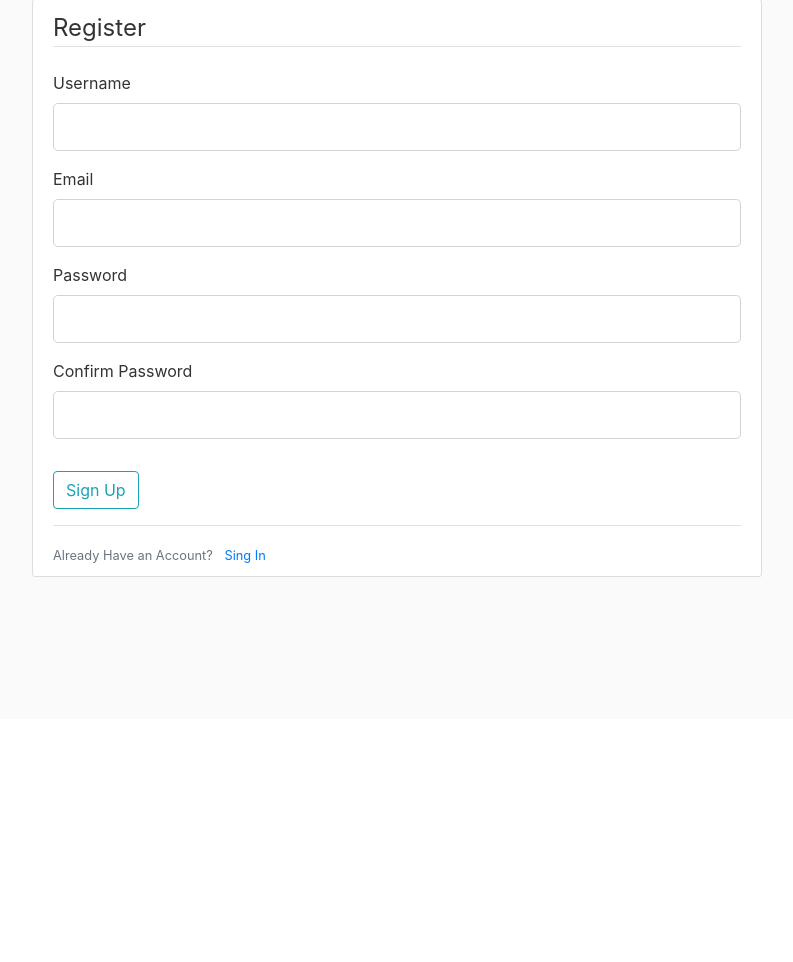
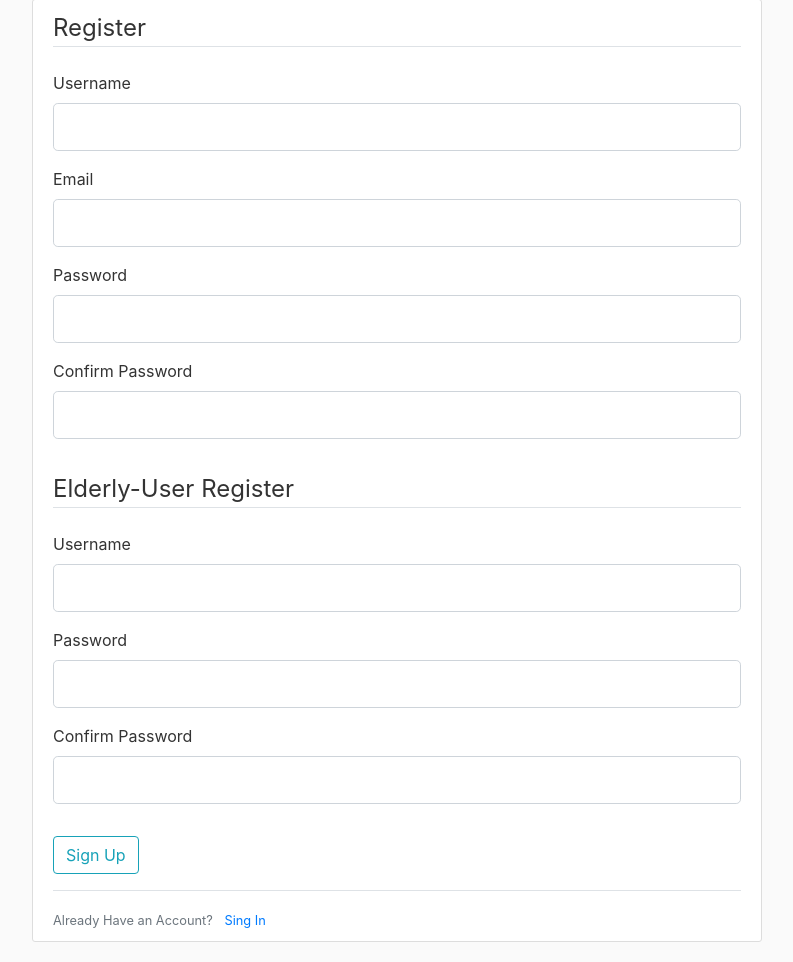
Before and after one commit to idobarakk/W88-Project, a Flask app: page /register in a window 1280 px wide. Shown: the part 81-1043 px from the top of the page, without its empty margins (53-846 px from the left). Before the commit the page ends 658 px from the top, so only its background shows below. Run offline with Flask 3, Linux system fonts and the light colour scheme; some libraries are stand-ins or nearby versions.

Commit message:
eldryuser

```diff
--- a/webapp_flask/app/forms.py
+++ b/webapp_flask/app/forms.py
@@ -15,6 +15,9 @@ class RegistrationForm(FlaskForm):
     email = StringField('Email',validators=[DataRequired(),Email()])
     password = PasswordField('Password',validators=[DataRequired()])
     confirm_password = PasswordField('Confirm Password', validators=[DataRequired(),EqualTo('password')])
+    elderlyusername = StringField('Username',validators=[DataRequired(),Length(min=2,max=20) ])
+    elderlypassword = PasswordField('Password', validators=[DataRequired()])
+    elderlyconfirm_password = PasswordField('Confirm Password', validators=[DataRequired(), EqualTo('elderlypassword')])
     submit = SubmitField('Sign Up')
 
     def validate_username (self,username):
@@ -26,6 +29,11 @@ class RegistrationForm(FlaskForm):
         user = User.query.filter_by(email=email.data).first()
         if user:
             raise ValidationError('That email is taken. Choose a diffrent one.')
+
+    def validate_elderlyusername(self, username):
+        user = User.query.filter_by(username=username.data).first()
+        if user:
+            raise ValidationError('That Username is taken. Choose a diffrent one.')
 
 
 class LoginForms(FlaskForm):
@@ -60,6 +68,7 @@ class UpdateAccountForm(FlaskForm):
 
 
 class AddNotificationForm(FlaskForm):
+    eldrly = SelectField('Eldrly user', validators=[DataRequired()])
     title = StringField('Title',validators=[DataRequired()])
     content = TextAreaField('Content',validators=[DataRequired()])
     date = DateField('Date',validators=[DataRequired()])
--- a/webapp_flask/app/routes.py
+++ b/webapp_flask/app/routes.py
@@ -2,7 +2,7 @@ import secrets
 import os
 from PIL import Image
 from flask import Flask, render_template, url_for,  flash, redirect, request,abort
-from app.models import User, Notification ,Drug, DrugSchedule,Activities
+from app.models import User, Notification ,Drug, DrugSchedule,Activities,Elderlyuser
 from app import app, db, bcrypt ,socketio
 from app.forms import RegistrationForm, LoginForms ,UpdateAccountForm, AddNotificationForm ,AddDrugForm,AddActivityForm
 from flask_login import login_user, current_user ,logout_user,login_required
@@ -141,14 +141,15 @@ def delete_notification(notification_id):
 @app.route("/add_notification",methods=['GET','POST'])
 @login_required
 def add_notification():
+    eldelys = Elderlyuser.query.filter_by(user_id=current_user.id)
     form = AddNotificationForm()
     if form.validate_on_submit():
-        notification = Notification(title=form.title.data,content=form.content.data,date=form.date.data,time=form.time.data,user_id=current_user.id)
+        notification = Notification(title=form.title.data,content=form.content.data,date=form.date.data,time=form.time.data,user_id=current_user.id,elderly_user_id=form.eldrly.data)
         db.session.add(notification)
         db.session.commit()
         return redirect(url_for('notification'))
         flash('Your Notification has been added !','success')
-    return render_template("add_notification.html", title="Add Notification", form=form)
+    return render_template("add_notification.html", title="Add Notification", form=form ,eldelys=eldelys)
 
 
 @app.route("/notification")
@@ -181,11 +182,13 @@ def register():
         return redirect(url_for('home'))
     form = RegistrationForm()
     if form.validate_on_submit():
-
         hased_pw = bcrypt.generate_password_hash(form.password.data).decode('utf-8')
+        elderly_hased_pw = bcrypt.generate_password_hash(form.elderlypassword.data).decode('utf-8')
         user = User(username=form.username.data,email=form.email.data,password=hased_pw)
-
         db.session.add(user)
+        db.session.commit()
+        elderly_user = Elderlyuser(username=form.elderlyusername.data, password=elderly_hased_pw, user_id=user.id)
+        db.session.add(elderly_user)
         db.session.commit()
         flash('Your account has been Created !','success')
         return redirect(url_for('login'))
@@ -229,8 +232,6 @@ def save_picture(form_picture):
     i.save(picture_path)
 
     return picture_fn
-
-
 
 
 
--- a/webapp_flask/app/templates/add_notification.html
+++ b/webapp_flask/app/templates/add_notification.html
@@ -6,6 +6,9 @@
                 {{ form.hidden_tag() }}
                 <fieldset class="form-group">
                     <legend class="border-bottom mb-4"> Add Notification</legend>
+                    <div class="form-group">
+                       {{ eldelys }}
+                    </div>
                     <div class="form-group">
                         {{ form.title.label(class="form-control-label") }}
                         {% if form.title.errors %}
--- a/webapp_flask/app/templates/register.html
+++ b/webapp_flask/app/templates/register.html
@@ -59,6 +59,49 @@
 				{% endif %}
 			</div>
 		</fieldset>
+		<fieldset class="form-group">
+			<legend class="border-bottom mb-4"> Elderly-User Register</legend>
+		<div class="form-group">
+				{{ form.elderlyusername.label(class="form-control-label") }}
+				{% if form.elderlyusername.errors %}
+					{{ form.elderlyusername(class="form-control form-control-lg is-invalid")}}
+					<div class="is-invalid">
+						{% for error in form.elderlyusername.errors %}
+							<span>{{ error }}</span>
+						{% endfor %}
+					</div>
+				{% else %}
+					{{ form.elderlyusername(class="form-control form-control-lg") }}
+				{% endif %}
+			</div>
+			<div class="form-group">
+			{{ form.elderlypassword.label(class="form-control-label") }}
+				{% if form.elderlypassword.errors %}
+					{{ form.elderlypassword(class="form-control form-control-lg is-invalid")}}
+					<div class="is-invalid">
+						{% for error in form.elderlypassword.errors %}
+							<span>{{ error }}</span>
+						{% endfor %}
+					</div>
+				{% else %}
+					{{ form.elderlypassword(class="form-control form-control-lg") }}
+				{% endif %}
+			</div>
+			<div class="form-group">
+			{{ form.elderlyconfirm_password.label(class="form-control-label") }}
+				{% if form.elderlyconfirm_password.errors %}
+					{{ form.elderlyconfirm_password(class="form-control form-control-lg is-invalid")}}
+					<div class="is-invalid">
+						{% for error in form.elderlyconfirm_password.errors %}
+							<span>{{ error }}</span>
+						{% endfor %}
+					</div>
+				{% else %}
+					{{ form.elderlyconfirm_password(class="form-control form-control-lg") }}
+				{% endif %}
+			</div>
+		</fieldset>
+		</fieldset>
 		<div class="form-group">
 			{{ form.submit(class="btn btn-outline-info") }}
 		</div>
```
Also changed, not shown: webapp_flask/app/models.py (+13 -1 lines), webapp_flask/instance/site.db.
